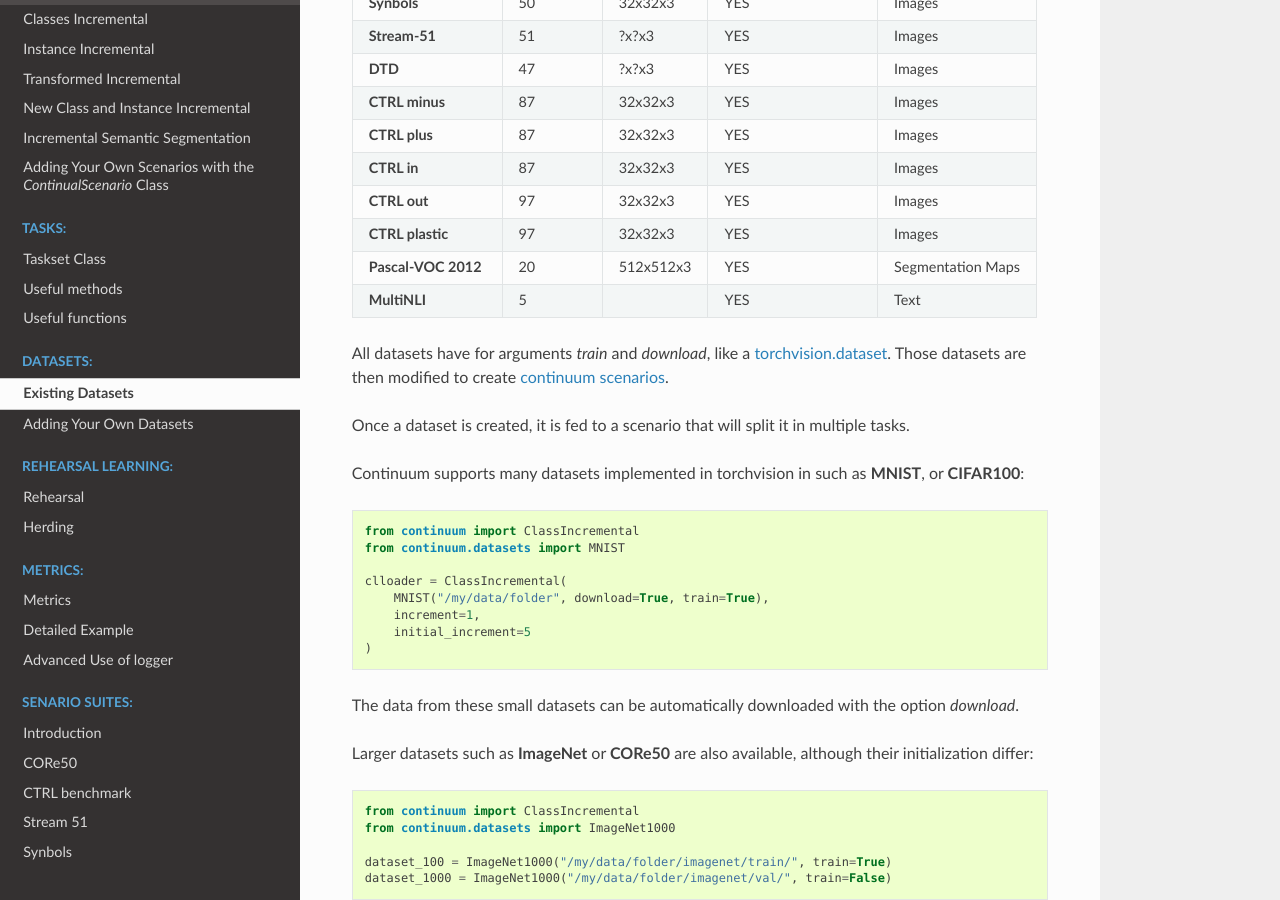
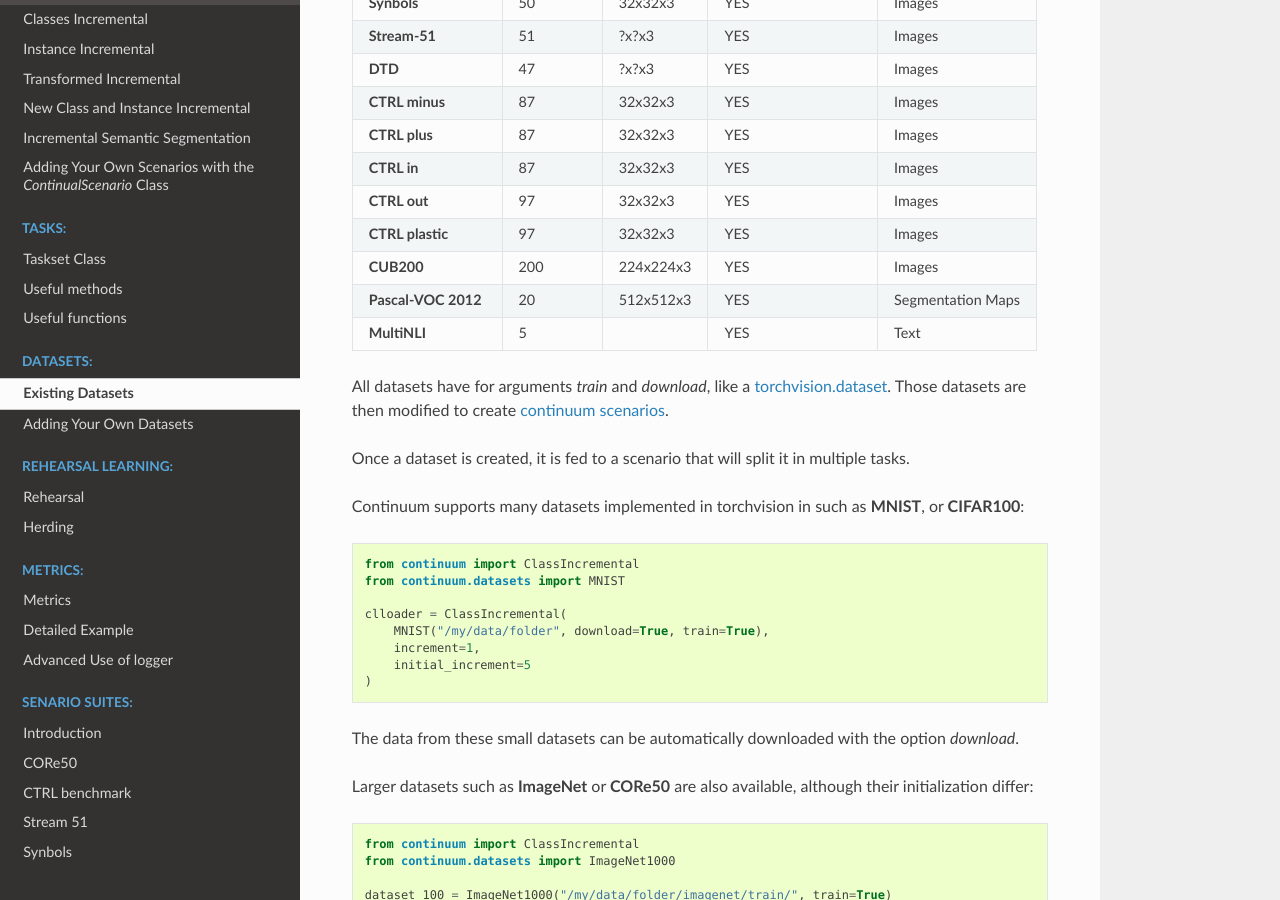
Before and after one commit to Continvvm/continuum, a Sphinx documentation site: the page built from docs/_tutorials/datasets/dataset.rst, in a window 1280 px wide and 900 px high, scrolled down 767 px. Built offline with Sphinx 7.4.7 and the Read the Docs theme 2.0.0, drawn with Linux system fonts in a browser that asks for light colours.

Commit message:
Add CUB200 in webdoc.

```diff
--- a/docs/_tutorials/datasets/dataset.rst
+++ b/docs/_tutorials/datasets/dataset.rst
@@ -53,6 +53,8 @@ Existing Datasets
 | **CTRL out**         | 97         | 32x32x3    | YES                | Images            |
 +----------------------+------------+------------+--------------------+-------------------+
 | **CTRL plastic**     | 97         | 32x32x3    | YES                | Images            |
++----------------------+------------+------------+--------------------+-------------------+
+| **CUB200**           | 200        | 224x224x3  | YES                | Images            |
 +----------------------+------------+------------+--------------------+-------------------+
 | **Pascal-VOC 2012**  | 20         | 512x512x3  | YES                | Segmentation Maps |
 +----------------------+------------+------------+--------------------+-------------------+
```
